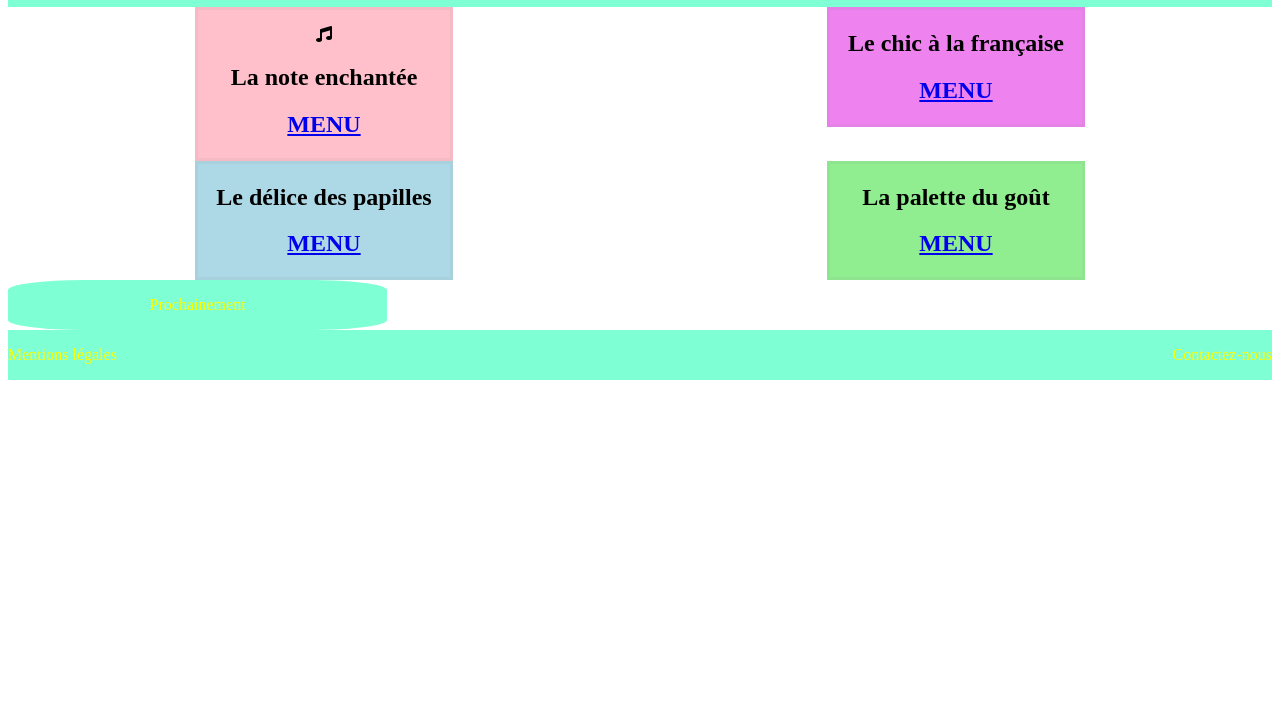
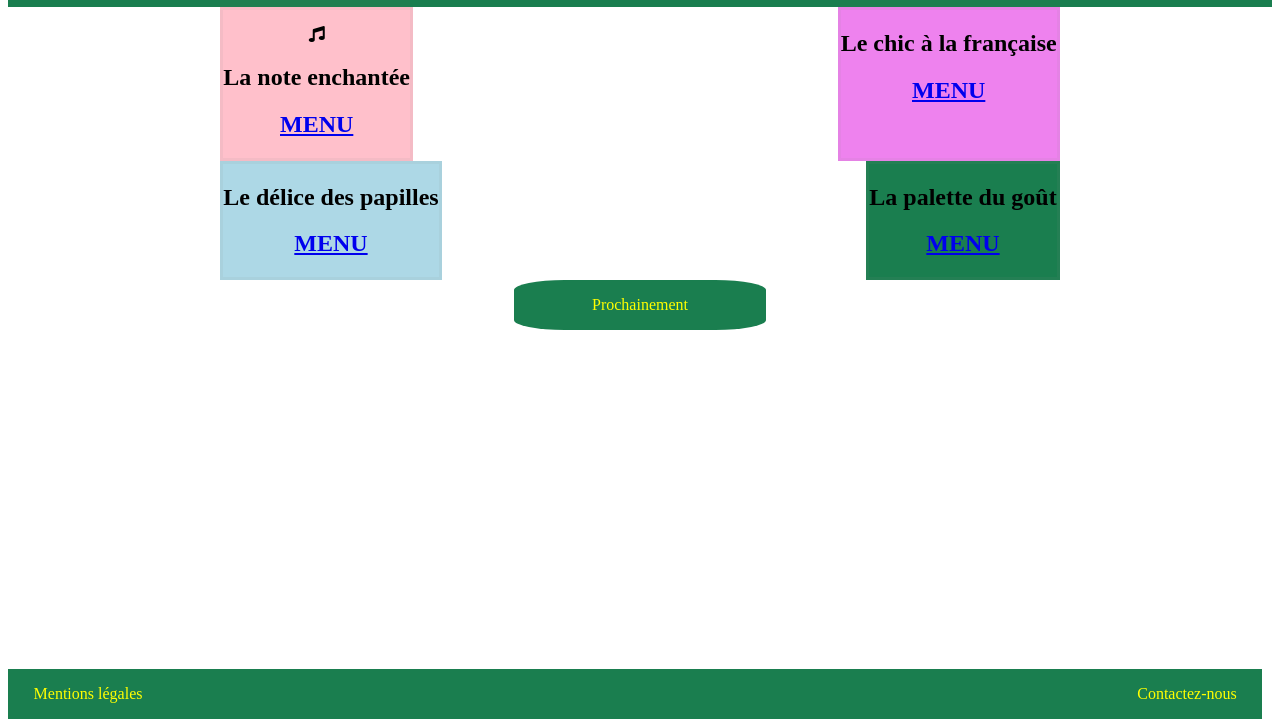
Before and after one commit to AssmaMarjane/P3_OCR, a plain HTML site: page Page_daccueil.html in a window 1280 px wide. Shown: the part 81-800 px from the top of the page. Drawn offline with Linux system fonts and the light colour scheme.

Commit message:
CSS: footer pied de page et modif css

```diff
--- a/CSS/style.css
+++ b/CSS/style.css
@@ -6,7 +6,7 @@ body
 
 header
 {
-    background-color: aquamarine;
+    background-color: rgb(26, 126, 79);;
 }
 
 header h1
@@ -30,8 +30,6 @@ header h1
 {
     background-color: pink;
     border: 3px solid rgba(128, 128, 128, 0.089);
-    width: 20%;
-    height: 80%;
     text-align: center;
 }
 #blocRose i
@@ -42,8 +40,6 @@ header h1
 {
     background-color: violet;
     border: 3px solid rgba(128, 128, 128, 0.089);
-    width: 20%;
-    height: 80%;
     text-align: center;
 
 }
@@ -51,26 +47,21 @@ header h1
 {
     background-color: lightblue;
     border: 3px solid rgba(128, 128, 128, 0.089);
-    width: 20%;
-    height: 80%;
     text-align: center;
 
 }
 #blocVert
 {
-    background-color: lightgreen;
+    background-color: rgb(26, 126, 79);
     border: 3px solid rgba(128, 128, 128, 0.089);
-    width: 20%;
-    height: 80%;
     text-align: center;
 
 }
 nav
 {
-    display: flex;
-    justify-content: space-around;
-    width: 30%;
-    background-color: aquamarine;
+    width: 20%;
+    margin: auto;
+    background-color: rgb(26, 126, 79);;
     border-radius: 20%;
 
 }
@@ -84,6 +75,12 @@ footer
     display: flex;
     flex-direction: row;
     justify-content: space-between;
-    background-color: aquamarine;
+    position: absolute;
+    bottom: 0;
+    width: 94%;
+    background-color: rgb(26, 126, 79);;
     color: yellow;
+    padding-left: 2%;
+    padding-right: 2%;
+
 }
```
